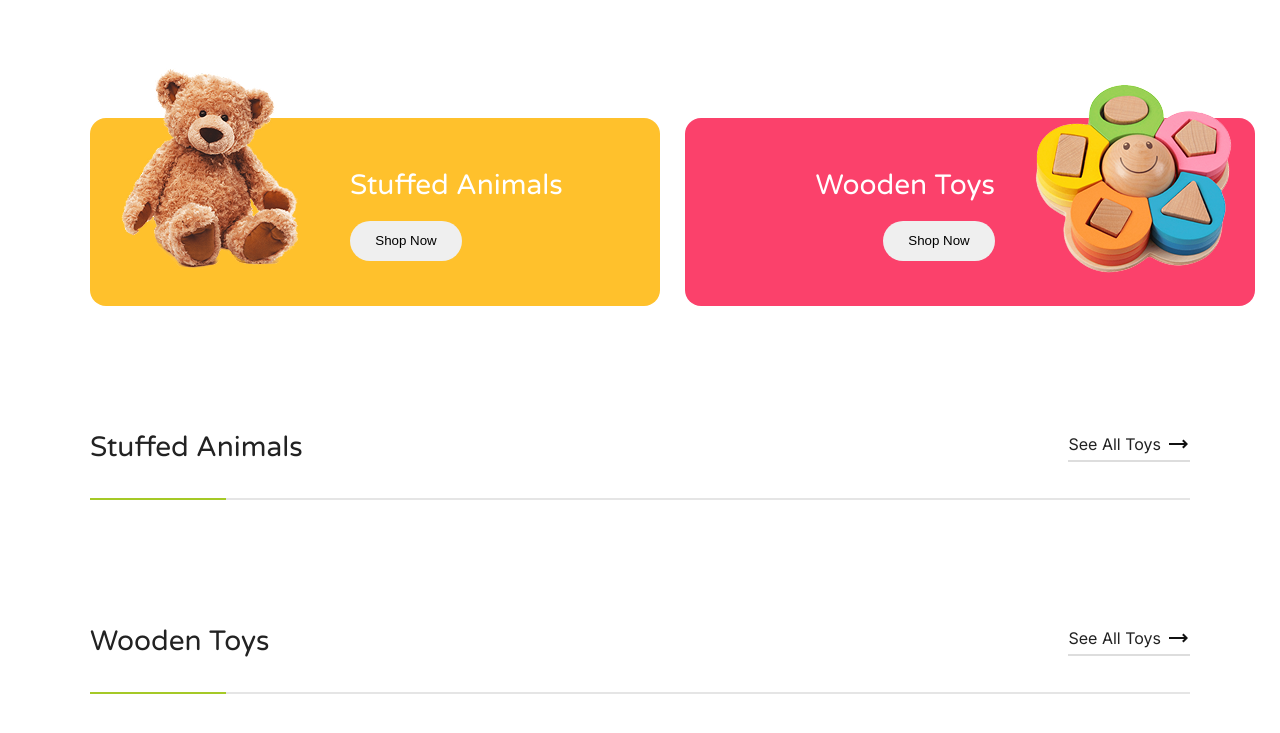
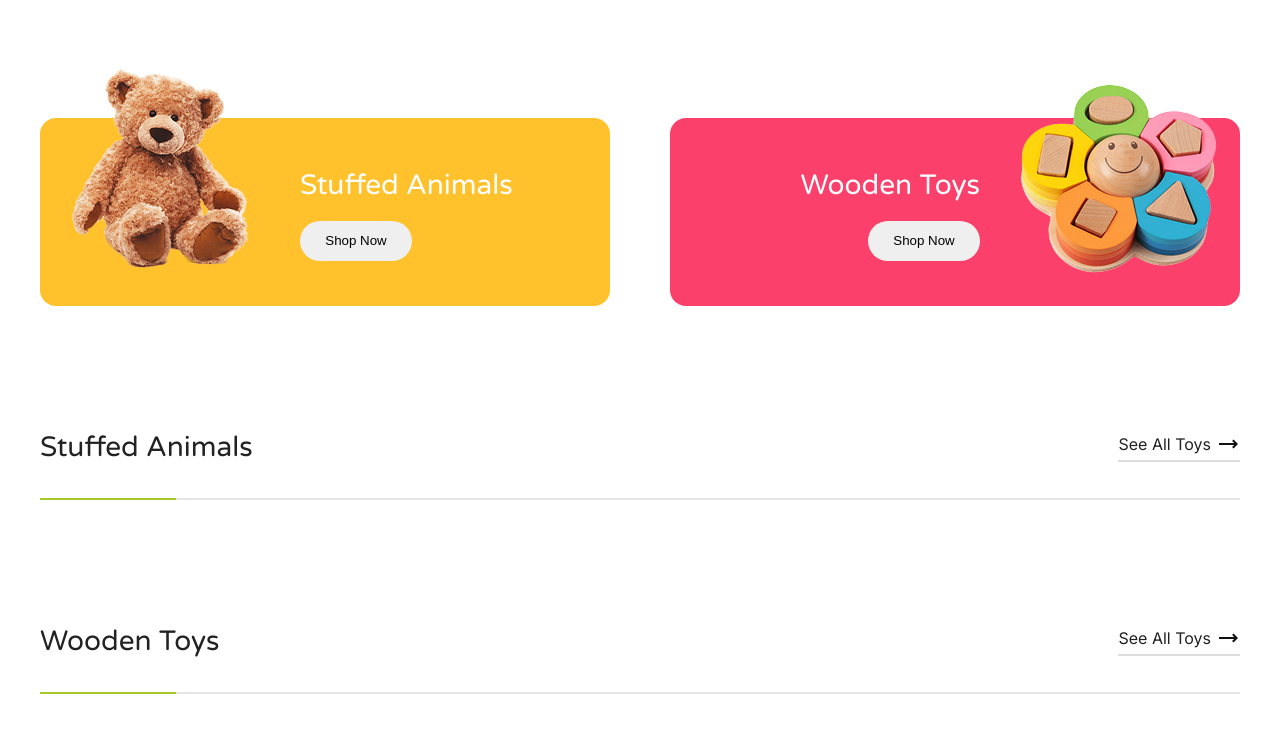
Before and after one commit to 7lucky-axolotl228/xa-toystore, a plain HTML site: page index.html in a window 1280 px wide. Shown: the part 749-1482 px from the top of the page. After the commit the page ends 1443 px from the top, so only its background shows below. Drawn offline with nearby package versions, Linux system fonts and the light colour scheme.

Commit message:
Fix width for catalog-containers

```diff
--- a/css/style.css
+++ b/css/style.css
@@ -184,17 +184,17 @@ button {
 }
 
 /* CATALOG */
-.catalog {
-}
 .catalog__container {
     margin-top: 120px;
     margin-bottom: 120px;
+    padding: 0;
 }
 .catalog__toy-types {
     display: flex;
     align-items: center;
-    width: 1165px;
+    width: 1200px;
     margin-bottom: 120px;
+    padding: 0;
 }
 .toy-types__content {
     width: 570px;
@@ -208,7 +208,7 @@ button {
 }
 .toy-types__stuffed {
     display: flex;
-    margin-right: 25px;
+    margin-right: 60px;
     background-color: #FFC12C;
 }
 .toy-types__wooden {
@@ -256,7 +256,8 @@ button {
 }
 
 /* Stuffed Animals catalog */
-.catalog__stuffed-animals {
+.catalog-list__container {
+    padding: 0;
 }
 .catalog-1 {
     padding-bottom: 120px;
--- a/index.html
+++ b/index.html
@@ -85,7 +85,11 @@
                         <img class="woodend-type-img" src="img/wooden-type.png" alt="">
                     </div>
                 </div>
+            </div>
+        </div>
 
+        <div class="catalog-list">
+            <div class="catalog-list__container container">
                 <div class="catalog__stuffed-animals catalog-1">
                     <div class="catalog-1__header">
                         <p class="catalog-1__title">Stuffed Animals</p>
```
